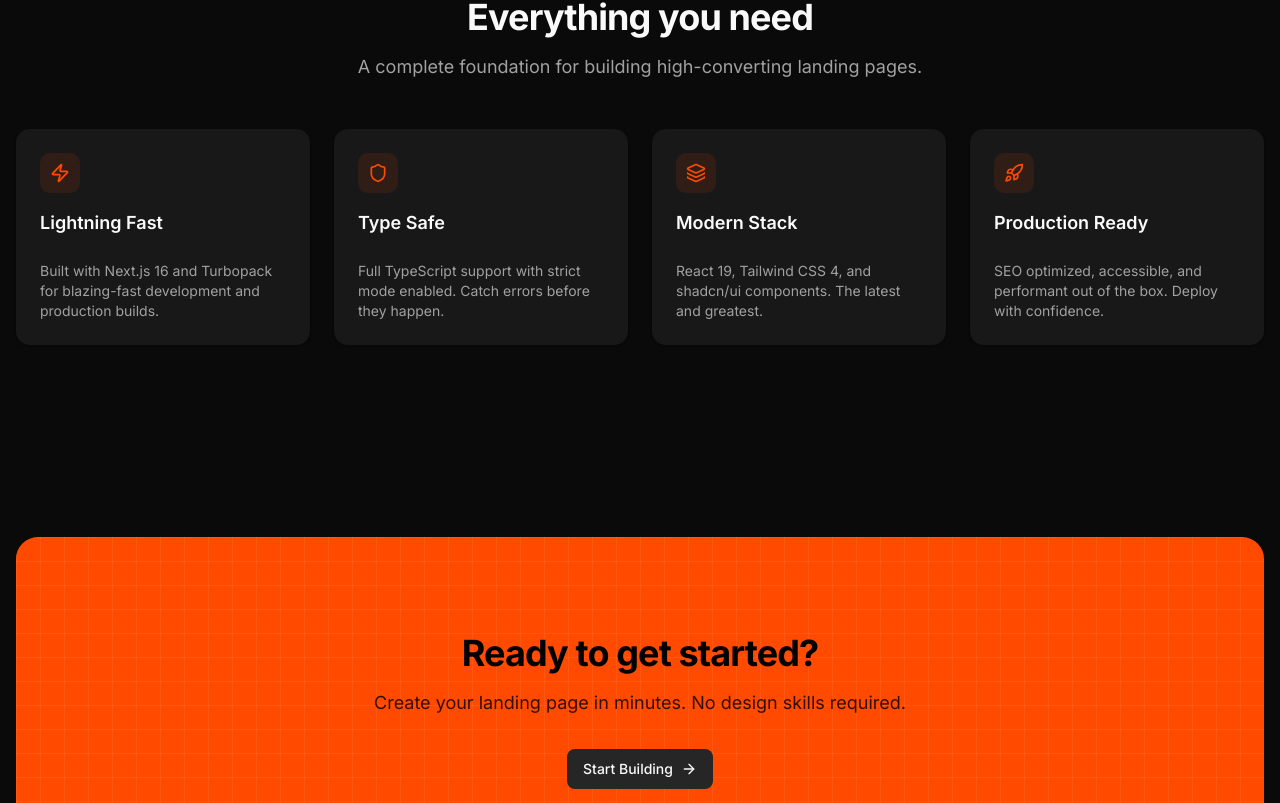
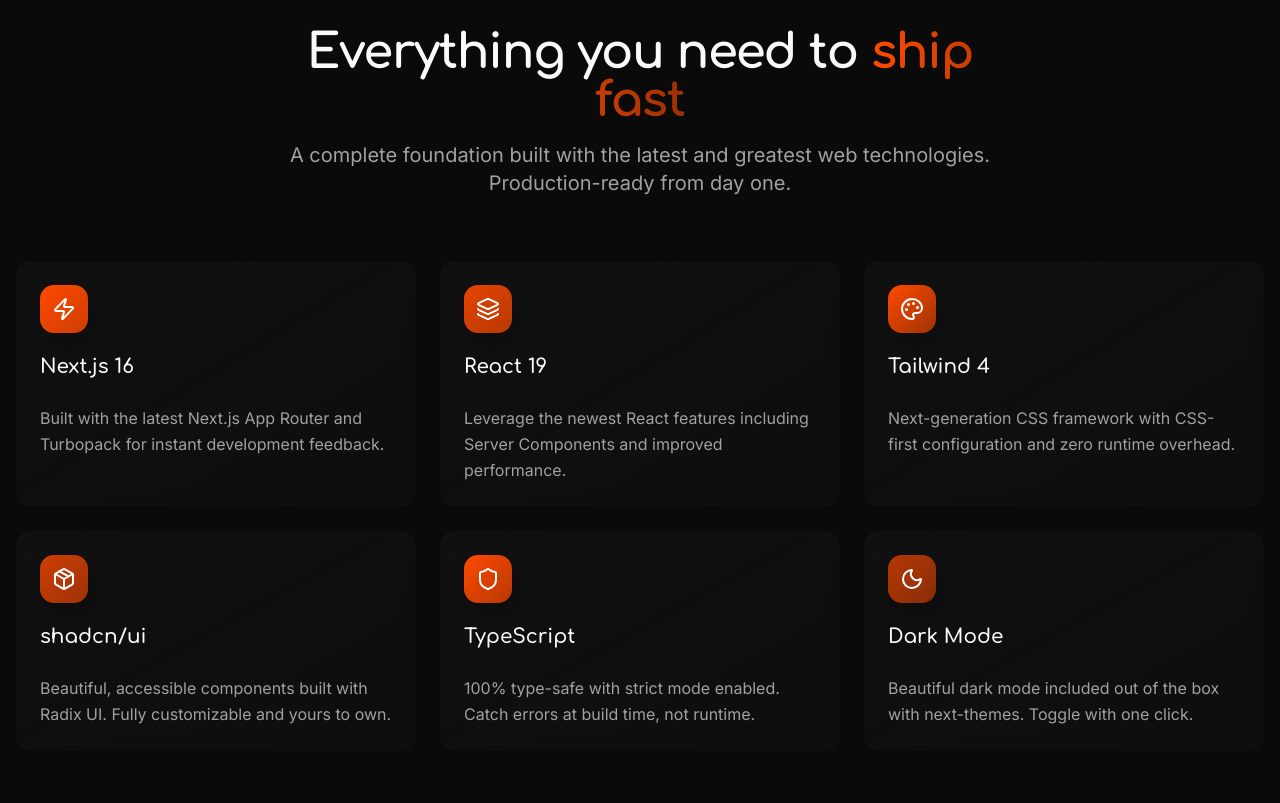
Before and after one commit to nimbuslab/create-next-landing, a Next.js app: page / in a window 1280 px wide. Shown: the part 757-1560 px from the top of the page. Built offline with nearby package versions, Linux system fonts and the light colour scheme.

Commit message:
fix: use nimbuslab branding colors only
- replace all gradient colors with primary variations
- no more blue/purple/cyan - only nimbuslab orange #FF5500
- icons follow brand identity

```diff
--- a/src/components/landing/features.tsx
+++ b/src/components/landing/features.tsx
@@ -1,59 +1,90 @@
 import { Card, CardContent, CardHeader, CardTitle } from "@/components/ui/card";
-import { Zap, Shield, Layers, Rocket } from "lucide-react";
+import { Zap, Shield, Layers, Palette, Package, Moon } from "lucide-react";
 
 const features = [
   {
     icon: Zap,
-    title: "Lightning Fast",
+    title: "Next.js 16",
     description:
-      "Built with Next.js 16 and Turbopack for blazing-fast development and production builds.",
+      "Built with the latest Next.js App Router and Turbopack for instant development feedback.",
+    gradient: "from-primary to-primary/80",
+  },
+  {
+    icon: Layers,
+    title: "React 19",
+    description:
+      "Leverage the newest React features including Server Components and improved performance.",
+    gradient: "from-primary/90 to-primary/70",
+  },
+  {
+    icon: Palette,
+    title: "Tailwind 4",
+    description:
+      "Next-generation CSS framework with CSS-first configuration and zero runtime overhead.",
+    gradient: "from-primary to-primary/60",
+  },
+  {
+    icon: Package,
+    title: "shadcn/ui",
+    description:
+      "Beautiful, accessible components built with Radix UI. Fully customizable and yours to own.",
+    gradient: "from-primary/80 to-primary/60",
   },
   {
     icon: Shield,
-    title: "Type Safe",
+    title: "TypeScript",
     description:
-      "Full TypeScript support with strict mode enabled. Catch errors before they happen.",
+      "100% type-safe with strict mode enabled. Catch errors at build time, not runtime.",
+    gradient: "from-primary to-primary/70",
   },
   {
-    icon: Layers,
-    title: "Modern Stack",
+    icon: Moon,
+    title: "Dark Mode",
     description:
-      "React 19, Tailwind CSS 4, and shadcn/ui components. The latest and greatest.",
-  },
-  {
-    icon: Rocket,
-    title: "Production Ready",
-    description:
-      "SEO optimized, accessible, and performant out of the box. Deploy with confidence.",
+      "Beautiful dark mode included out of the box with next-themes. Toggle with one click.",
+    gradient: "from-primary/70 to-primary/50",
   },
 ];
 
 export function Features() {
   return (
-    <section className="container mx-auto px-4 py-24">
-      <div className="mx-auto max-w-2xl text-center">
-        <h2 className="mb-4 text-3xl font-bold tracking-tight sm:text-4xl">
-          Everything you need
+    <section className="container mx-auto px-4 py-24 lg:py-32" id="features">
+      <div className="mx-auto max-w-3xl text-center mb-16">
+        <h2 className="mb-4 font-heading text-3xl font-bold tracking-tight sm:text-5xl">
+          Everything you need to{" "}
+          <span className="bg-gradient-to-r from-primary to-primary/60 bg-clip-text text-transparent">
+            ship fast
+          </span>
         </h2>
-        <p className="mb-12 text-lg text-muted-foreground">
-          A complete foundation for building high-converting landing pages.
+        <p className="text-lg text-muted-foreground sm:text-xl">
+          A complete foundation built with the latest and greatest web technologies.
+          Production-ready from day one.
         </p>
       </div>
 
-      <div className="grid gap-6 sm:grid-cols-2 lg:grid-cols-4">
-        {features.map((feature) => (
-          <Card key={feature.title} className="border-0 bg-muted/50">
+      <div className="grid gap-6 sm:grid-cols-2 lg:grid-cols-3">
+        {features.map((feature, index) => (
+          <Card
+            key={feature.title}
+            className="group relative overflow-hidden border-0 bg-gradient-to-br from-card/50 to-card/30 backdrop-blur-sm transition-all hover:shadow-lg hover:shadow-primary/5 hover:-translate-y-1"
+            style={{
+              animationDelay: `${index * 100}ms`,
+            }}
+          >
             <CardHeader>
-              <div className="mb-2 flex h-10 w-10 items-center justify-center rounded-lg bg-primary/10">
-                <feature.icon className="h-5 w-5 text-primary" />
+              <div className={`mb-3 flex h-12 w-12 items-center justify-center rounded-xl bg-gradient-to-br ${feature.gradient} shadow-lg`}>
+                <feature.icon className="h-6 w-6 text-white" />
               </div>
-              <CardTitle className="text-lg">{feature.title}</CardTitle>
+              <CardTitle className="text-xl font-heading">{feature.title}</CardTitle>
             </CardHeader>
             <CardContent>
-              <p className="text-sm text-muted-foreground">
+              <p className="text-muted-foreground leading-relaxed">
                 {feature.description}
               </p>
             </CardContent>
+
+            {/* Subtle gradient overlay on hover */}
+            <div className="absolute inset-0 bg-gradient-to-br from-primary/0 to-primary/0 group-hover:from-primary/5 group-hover:to-transparent transition-all pointer-events-none" />
           </Card>
         ))}
       </div>
```
